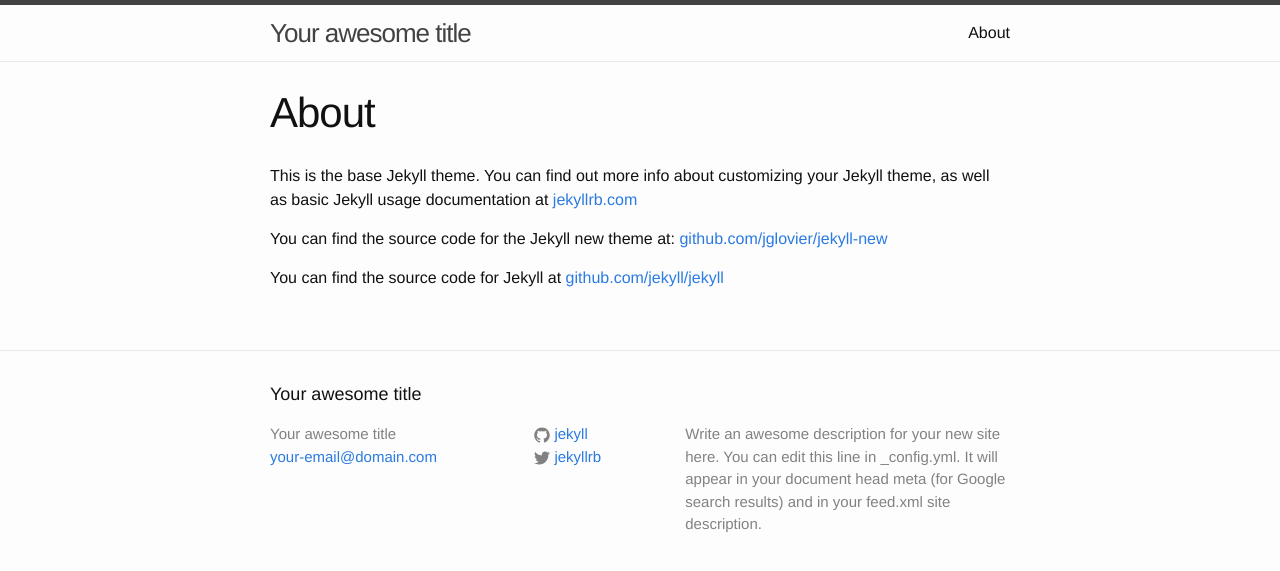
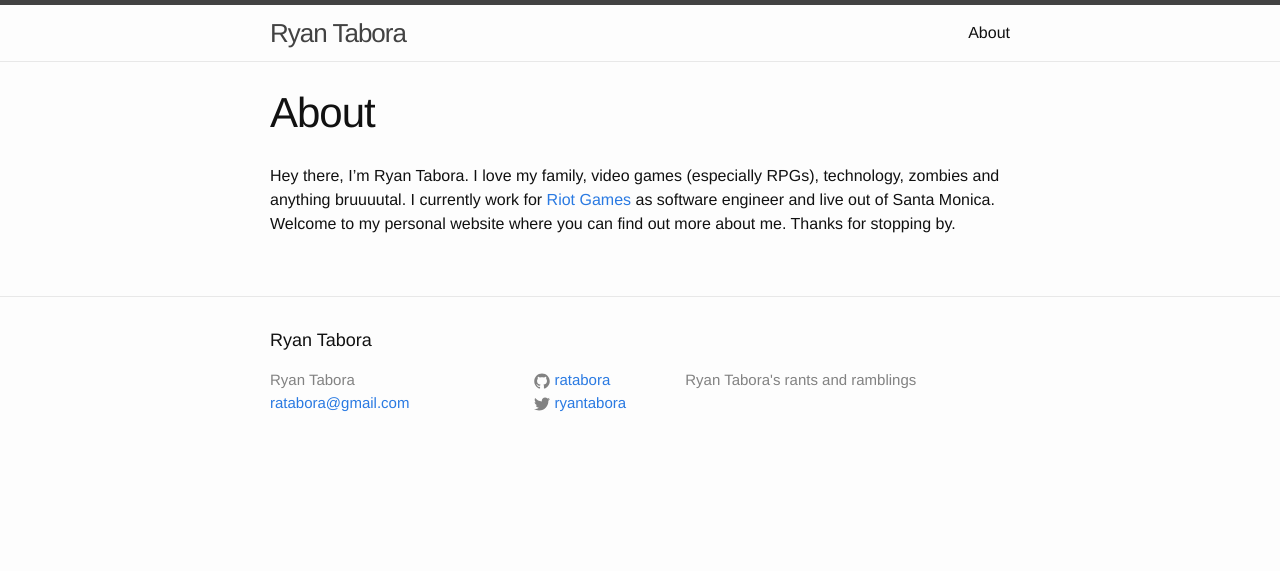
Before and after one commit to ratabora/ratabora.github.io, a Jekyll site: the page built from about.md, in a window 1280 px wide. Shown: the top 571 px of the page. Built offline with Jekyll 4.4.1, drawn with Linux system fonts in a browser that asks for light colours.

Commit message:
Updates to about sections

```diff
--- a/_config.yml
+++ b/_config.yml
@@ -1,14 +1,12 @@
 # Site settings
-title: Your awesome title
-email: your-email@domain.com
+title: Ryan Tabora
+email: ratabora@gmail.com
 description: > # this means to ignore newlines until "baseurl:"
-  Write an awesome description for your new site here. You can edit this
-  line in _config.yml. It will appear in your document head meta (for
-  Google search results) and in your feed.xml site description.
+  Ryan Tabora's rants and ramblings
 baseurl: "" # the subpath of your site, e.g. /blog/
-url: "http://yourdomain.com" # the base hostname & protocol for your site
-twitter_username: jekyllrb
-github_username:  jekyll
+url: "http://ratabora.github.io" # the base hostname & protocol for your site
+twitter_username: ryantabora
+github_username:  ratabora
 
 # Build settings
 markdown: kramdown
--- a/about.md
+++ b/about.md
@@ -4,8 +4,6 @@
 permalink: /about/
 ---
 
-This is the base Jekyll theme. You can find out more info about customizing your Jekyll theme, as well as basic Jekyll usage documentation at [jekyllrb.com](http://jekyllrb.com/)
+Hey there, I'm Ryan Tabora. I love my family, video games (especially RPGs), technology, zombies and anything bruuuutal. I currently work for [Riot Games][riot_games] as software engineer and live out of Santa Monica. Welcome to my personal website where you can find out more about me. Thanks for stopping by.
 
-You can find the source code for the Jekyll new theme at: [github.com/jglovier/jekyll-new](https://github.com/jglovier/jekyll-new)
-
-You can find the source code for Jekyll at [github.com/jekyll/jekyll](https://github.com/jekyll/jekyll)
+[riot_games]: http://www.riotgames.com/
```
Also changed, not shown: _posts/2014-03-24-hello-world.md (renamed from _posts/2014-03-24-hello-world.markdown, +5 -3 lines), _posts/2014-03-25-the-composition-of-life.md (+0 -2 lines).
